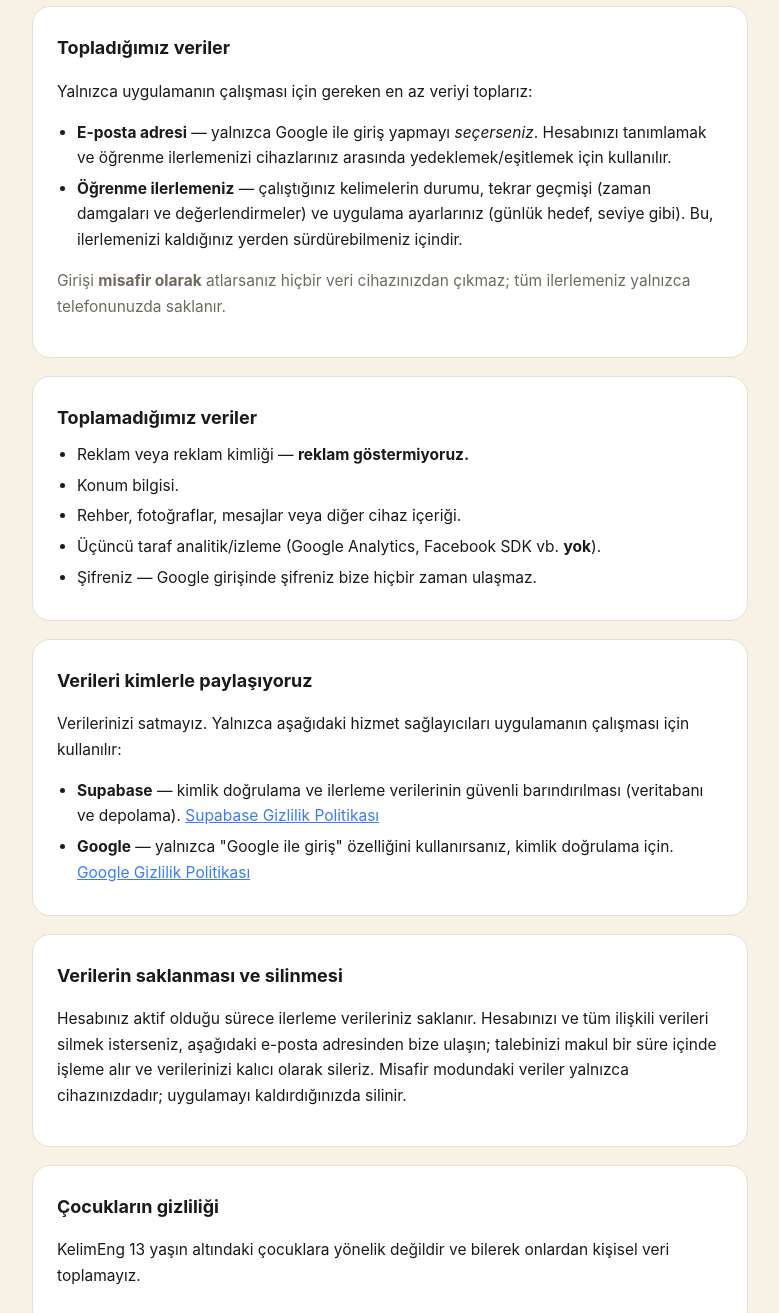
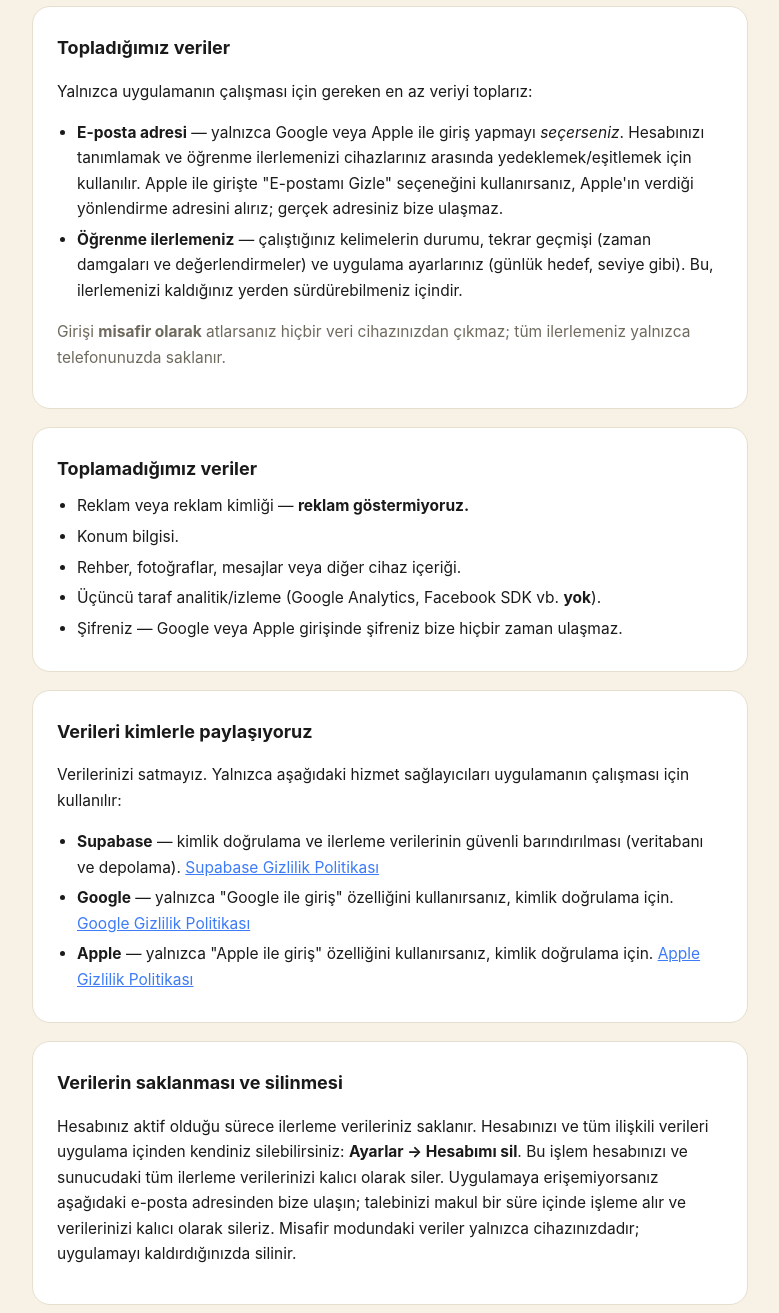
Before and after one commit to erenctns/kelimeng-privacy, a plain HTML site: page index.html in a window 1280 px wide. Shown: the part 360-1673 px from the top of the page, without its empty margins (250-1029 px from the left). Drawn offline with Linux system fonts and the light colour scheme.

Commit message:
Gizlilik: iletisim e-postasi erensoftwareapps@gmail.com, Apple girisi ve uygulama ici hesap silme eklendi
Co-Authored-By: Claude Opus 5.5 <noreply@anthropic.com>

```diff
--- a/index.html
+++ b/index.html
@@ -45,7 +45,7 @@
     <header>
       <div class="brand">Kelim<span>Eng</span></div>
       <h1>Gizlilik Politikası</h1>
-      <div class="updated">Son güncelleme: 12 Temmuz 2026</div>
+      <div class="updated">Son güncelleme: 19 Kasım 2026</div>
     </header>
 
     <div class="card">
@@ -62,9 +62,11 @@
       <p>Yalnızca uygulamanın çalışması için gereken en az veriyi toplarız:</p>
       <ul>
         <li>
-          <strong>E-posta adresi</strong> — yalnızca Google ile giriş yapmayı
+          <strong>E-posta adresi</strong> — yalnızca Google veya Apple ile giriş yapmayı
           <em>seçerseniz</em>. Hesabınızı tanımlamak ve öğrenme ilerlemenizi
-          cihazlarınız arasında yedeklemek/eşitlemek için kullanılır.
+          cihazlarınız arasında yedeklemek/eşitlemek için kullanılır. Apple ile girişte
+          "E-postamı Gizle" seçeneğini kullanırsanız, Apple'ın verdiği yönlendirme adresini
+          alırız; gerçek adresiniz bize ulaşmaz.
         </li>
         <li>
           <strong>Öğrenme ilerlemeniz</strong> — çalıştığınız kelimelerin durumu,
@@ -86,7 +88,7 @@
         <li>Konum bilgisi.</li>
         <li>Rehber, fotoğraflar, mesajlar veya diğer cihaz içeriği.</li>
         <li>Üçüncü taraf analitik/izleme (Google Analytics, Facebook SDK vb. <strong>yok</strong>).</li>
-        <li>Şifreniz — Google girişinde şifreniz bize hiçbir zaman ulaşmaz.</li>
+        <li>Şifreniz — Google veya Apple girişinde şifreniz bize hiçbir zaman ulaşmaz.</li>
       </ul>
     </div>
 
@@ -105,6 +107,11 @@
           kimlik doğrulama için.
           <a href="https://policies.google.com/privacy" target="_blank" rel="noopener">Google Gizlilik Politikası</a>
         </li>
+        <li>
+          <strong>Apple</strong> — yalnızca "Apple ile giriş" özelliğini kullanırsanız,
+          kimlik doğrulama için.
+          <a href="https://www.apple.com/legal/privacy/" target="_blank" rel="noopener">Apple Gizlilik Politikası</a>
+        </li>
       </ul>
     </div>
 
@@ -112,9 +119,11 @@
       <h2>Verilerin saklanması ve silinmesi</h2>
       <p>
         Hesabınız aktif olduğu sürece ilerleme verileriniz saklanır. Hesabınızı ve
-        tüm ilişkili verileri silmek isterseniz, aşağıdaki e-posta adresinden bize
-        ulaşın; talebinizi makul bir süre içinde işleme alır ve verilerinizi kalıcı
-        olarak sileriz. Misafir modundaki veriler yalnızca cihazınızdadır; uygulamayı
+        tüm ilişkili verileri uygulama içinden kendiniz silebilirsiniz:
+        <strong>Ayarlar → Hesabımı sil</strong>. Bu işlem hesabınızı ve sunucudaki tüm
+        ilerleme verilerinizi kalıcı olarak siler. Uygulamaya erişemiyorsanız aşağıdaki
+        e-posta adresinden bize ulaşın; talebinizi makul bir süre içinde işleme alır ve
+        verilerinizi kalıcı olarak sileriz. Misafir modundaki veriler yalnızca cihazınızdadır; uygulamayı
         kaldırdığınızda silinir.
       </p>
     </div>
@@ -140,7 +149,7 @@
       <p>
         Gizlilikle ilgili soru veya veri silme talepleri için:
         <br />
-        <a href="mailto:kelimengapp@gmail.com">kelimengapp@gmail.com</a>
+        <a href="mailto:erensoftwareapps@gmail.com">erensoftwareapps@gmail.com</a>
       </p>
     </div>
 
```
